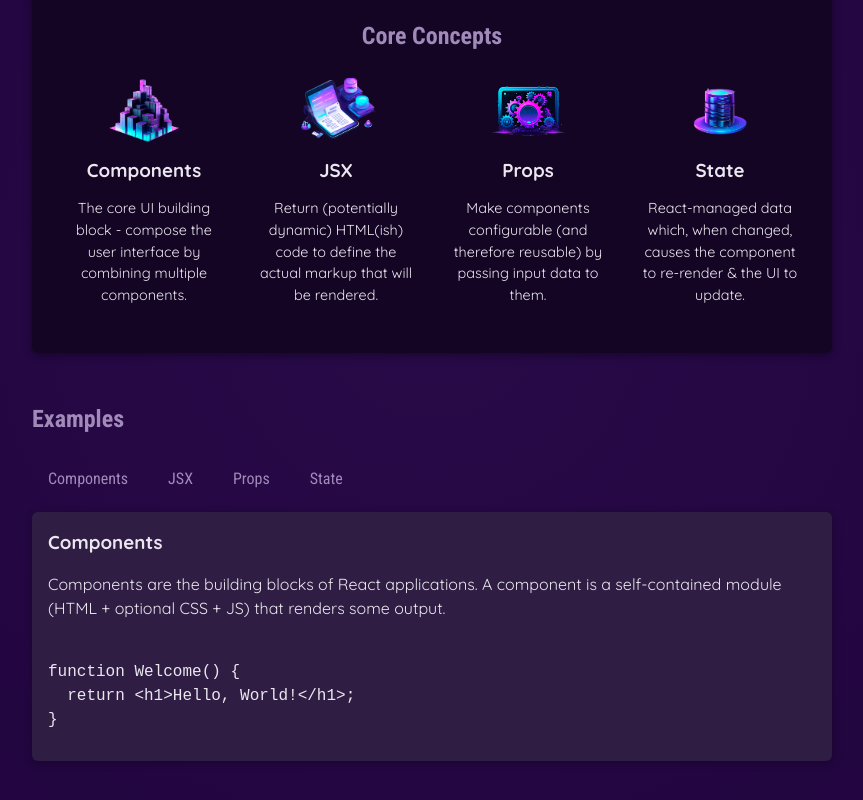
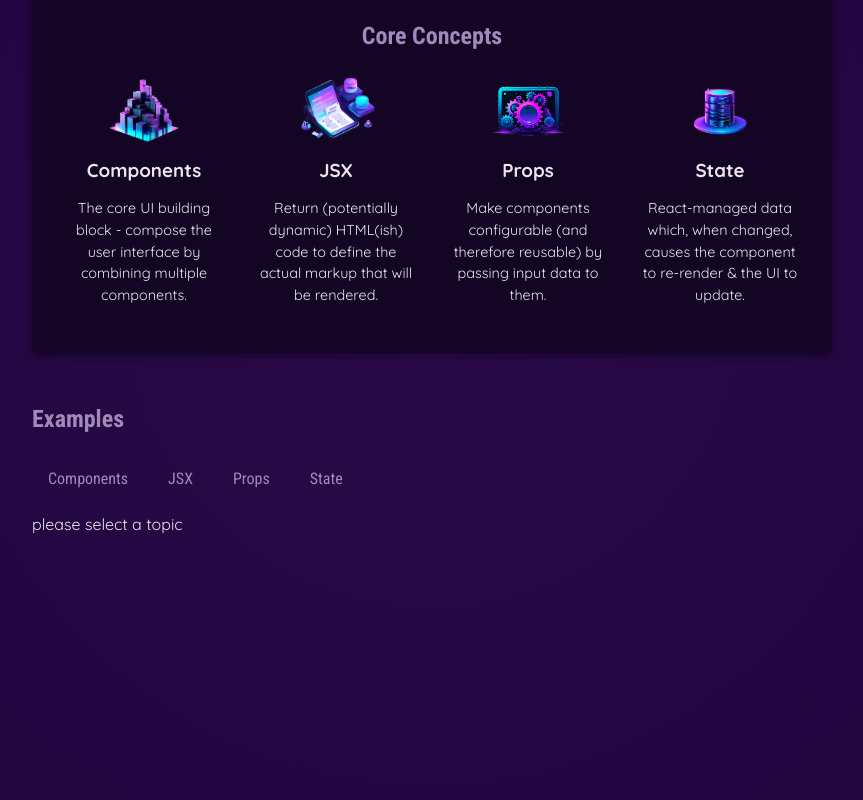
Before and after one commit to Sinsabridge-JohnWick/react-workshop, a React (Vite) app: page / in a window 1280 px wide. Shown: the part 346-1146 px from the top of the page, without its empty margins (208-1071 px from the left). Built offline with nearby package versions, Linux system fonts and the light colour scheme.

Commit message:
&& 조건부 실행 자바스크립트 문법 -> 삼항식보다 보기 좋음

```diff
--- a/src/App.jsx
+++ b/src/App.jsx
@@ -12,7 +12,7 @@
 
 
 function App() {
-  const [selectedTopic, setSelectedTopic] = useState('components');
+  const [selectedTopic, setSelectedTopic] = useState('');
 
 
   function handleSelect(selectButton) {
@@ -53,8 +53,10 @@
             <TabButton onSelect={() => handleSelect('props')}>Props</TabButton>
             <TabButton onSelect={() => handleSelect('state')}>State</TabButton>
           </menu>
+          {!selectedTopic && <p>please select a topic</p>}
 
-          <div id='tab-content'>
+          {selectedTopic && (<div id='tab-content'>
+
             <h3>{EXAMPLES[selectedTopic].title}</h3>
             <p>{EXAMPLES[selectedTopic].description}</p>
             <pre>
@@ -62,7 +64,8 @@
                 {EXAMPLES[selectedTopic].code}
               </code>
             </pre>
-          </div>
+          </div>)}
+
 
         </section>
 
```
